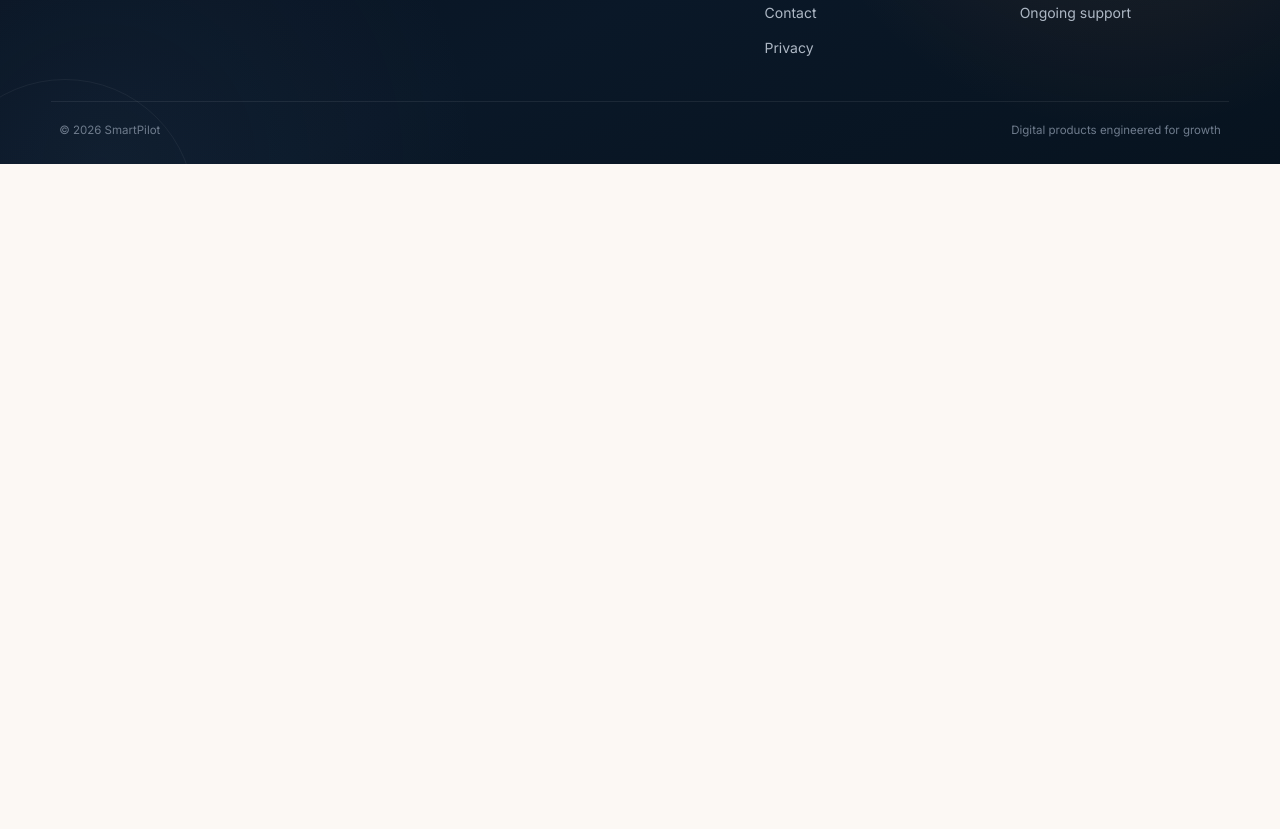
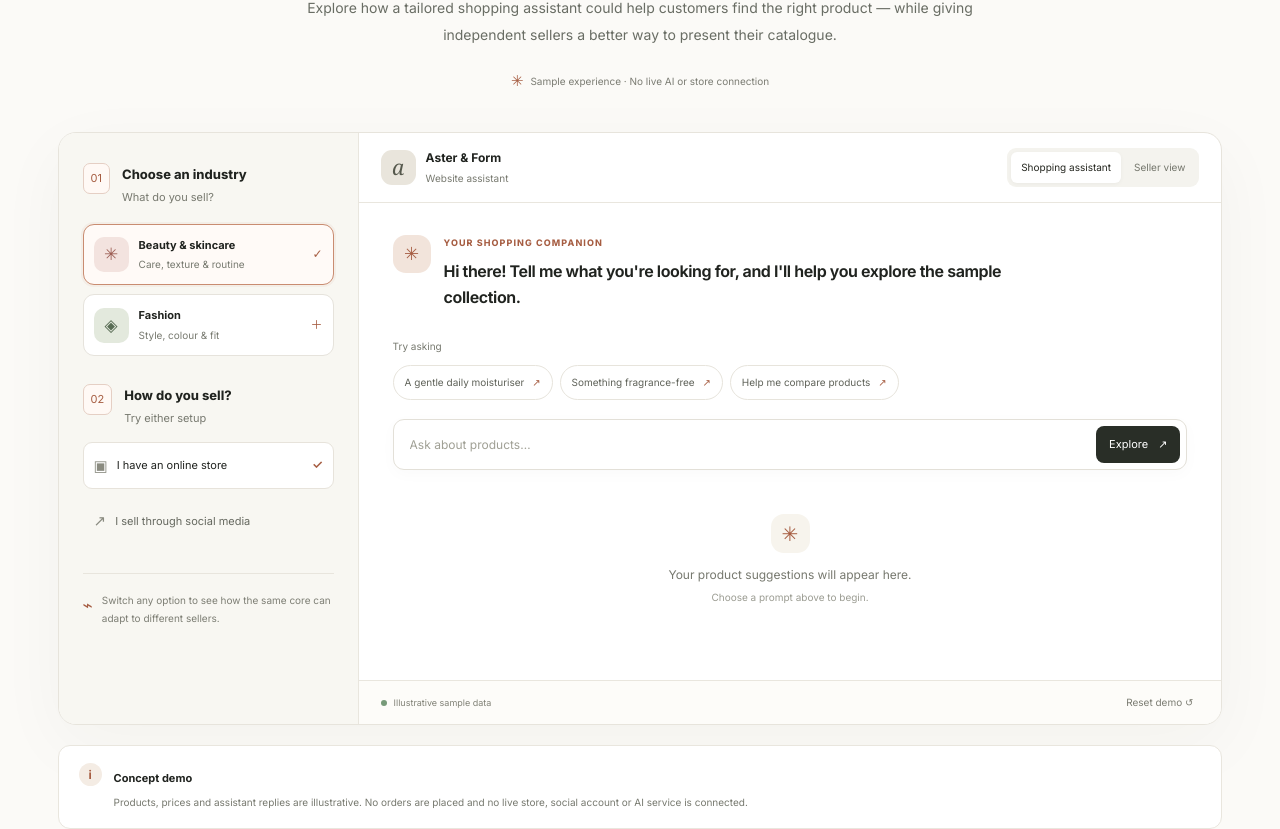
Before and after one commit to zohreksh/smartpilot, a Nuxt app: page /en/demo in a window 1280 px wide. Shown: the part 335-1164 px from the top of the page. Before the commit the page ends 800 px from the top, so only its background shows below. Built offline with nearby package versions, Linux system fonts and the light colour scheme.

Commit message:
Add English retail assistant demo route

```diff
--- /dev/null
+++ b/pages/en/demo.vue
@@ -0,0 +1,11 @@
+<script setup lang="ts">
+usePageSeo({
+  title: "SmartPilot Retail Assistant Demo | Beauty & Fashion",
+  description: "Explore a bilingual-ready concept demo for independent beauty, skincare and fashion sellers. Sample products only; no live AI or store integrations.",
+  path: "/en/demo",
+});
+</script>
+
+<template>
+  <RetailAssistantDemo />
+</template>
```
